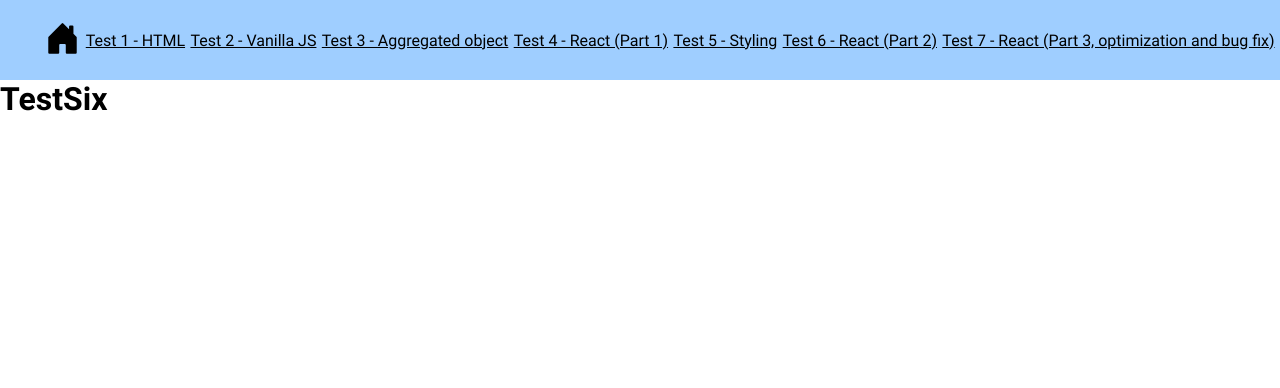
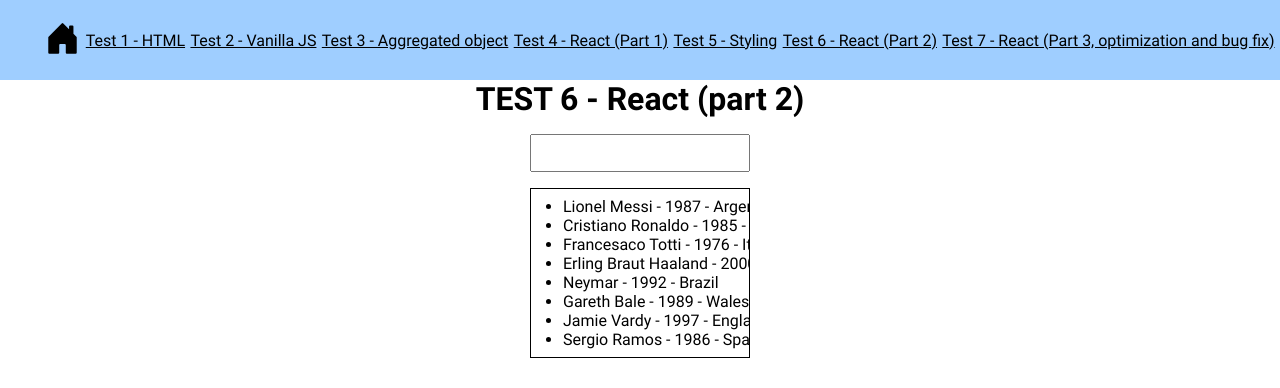
Before and after one commit to nejcrogelsek/testtest, a React (Create React App) app: page /test-6 in a window 1280 px wide. Shown: the top 388 px of the page. Built offline with nearby package versions, Linux system fonts and the light colour scheme.

Commit message:
TEST 6 - React (part 2)

```diff
--- a/src/pages/TestSix/TestSix.tsx
+++ b/src/pages/TestSix/TestSix.tsx
@@ -1,10 +1,54 @@
-import { FC } from 'react'
+import { FC, useState } from 'react'
+import { Container, PlayerList } from './styles'
+
+interface Player {
+  name: string
+  year_of_birth: number
+  nationality: string
+}
+
+const data: Player[] = [
+  { name: 'Lionel Messi', year_of_birth: 1987, nationality: 'Argentina' },
+  {
+    name: 'Cristiano Ronaldo',
+    year_of_birth: 1985,
+    nationality: 'Portugal',
+  },
+  { name: 'Francesaco Totti', year_of_birth: 1976, nationality: 'Italy' },
+  {
+    name: 'Erling Braut Haaland',
+    year_of_birth: 2000,
+    nationality: 'Norway',
+  },
+  { name: 'Neymar', year_of_birth: 1992, nationality: 'Brazil' },
+  { name: 'Gareth Bale', year_of_birth: 1989, nationality: 'Wales' },
+  { name: 'Jamie Vardy', year_of_birth: 1997, nationality: 'England' },
+  { name: 'Sergio Ramos', year_of_birth: 1986, nationality: 'Spain' },
+]
 
 const TestSix: FC = () => {
+  const [filter, setFilter] = useState('')
+
+  const viewPlayer = (player: Player) => {
+    alert(`${player.name} - ${player.year_of_birth} - ${player.nationality}`)
+    setFilter('')
+  }
+
   return (
-    <div className="test-six">
-      <h1>TestSix</h1>
-    </div>
+    <Container>
+      <h1>TEST 6 - React (part 2)</h1>
+
+      <input type="text" value={filter} onChange={(e) => setFilter(e.target.value)} />
+      <PlayerList>
+        {data
+          .filter((item) => item.name.toLowerCase().includes(filter.toLowerCase()))
+          .map((player, index) => (
+            <li onClick={() => viewPlayer(player)} key={index}>
+              {player.name} - {player.year_of_birth} - {player.nationality}
+            </li>
+          ))}
+      </PlayerList>
+    </Container>
   )
 }
 
--- /dev/null
+++ b/src/pages/TestSix/styles.ts
@@ -0,0 +1,29 @@
+import styled from 'styled-components'
+
+export const Container = styled.div`
+  display: flex;
+  flex-direction: column;
+  align-items: center;
+  > input {
+    width: 220px;
+    margin: 1rem 0;
+    height: 38px;
+    font-size: 16px;
+    padding-left: 5px;
+  }
+`
+
+export const PlayerList = styled.ul`
+  border: 1px solid black;
+  width: 220px;
+  overflow: hidden;
+  padding: 0.5rem 0 0.5rem 2rem;
+  li {
+    width: 300px;
+    transition: 0.15s;
+    &:hover {
+      background-color: #fa8686;
+      cursor: pointer;
+    }
+  }
+`
```
